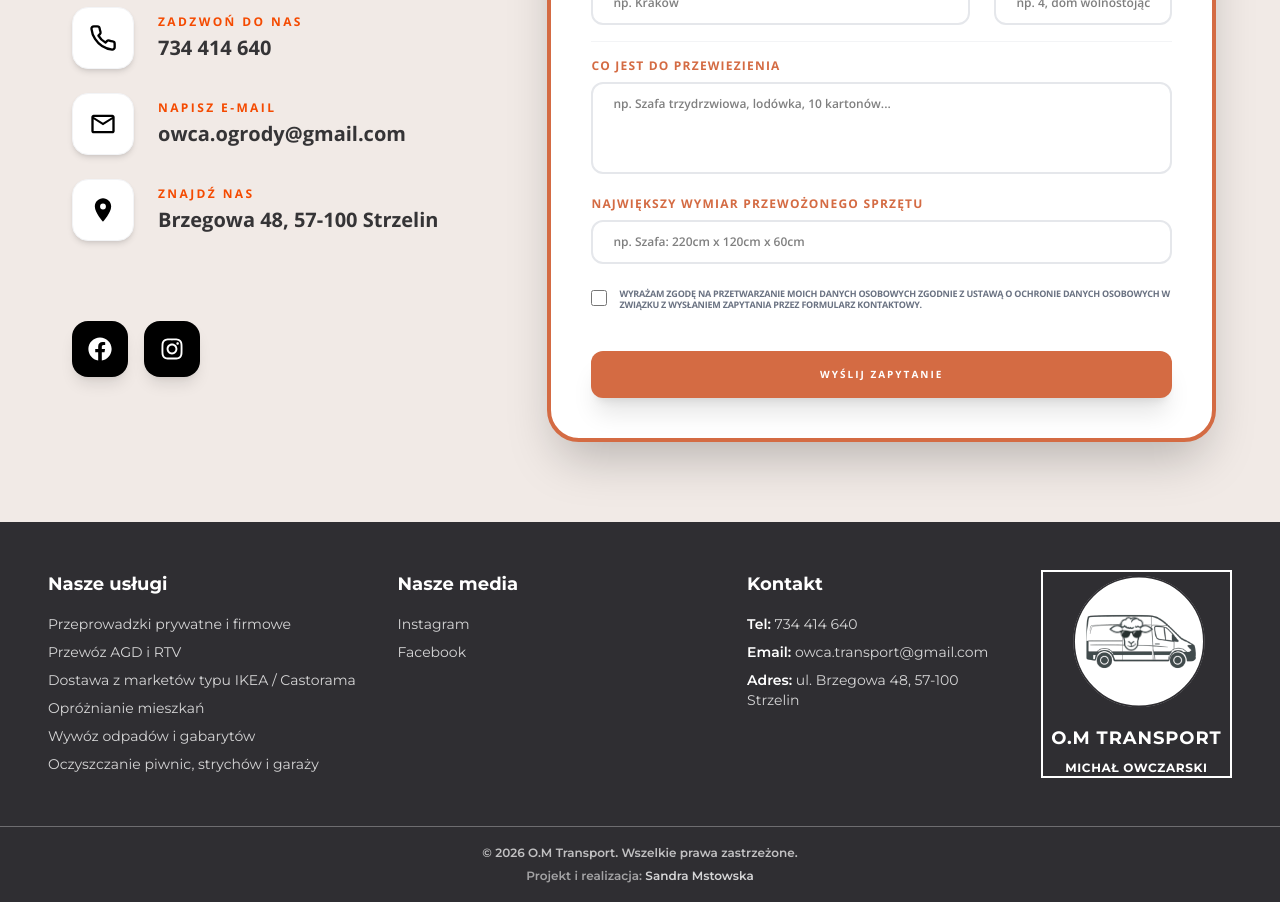
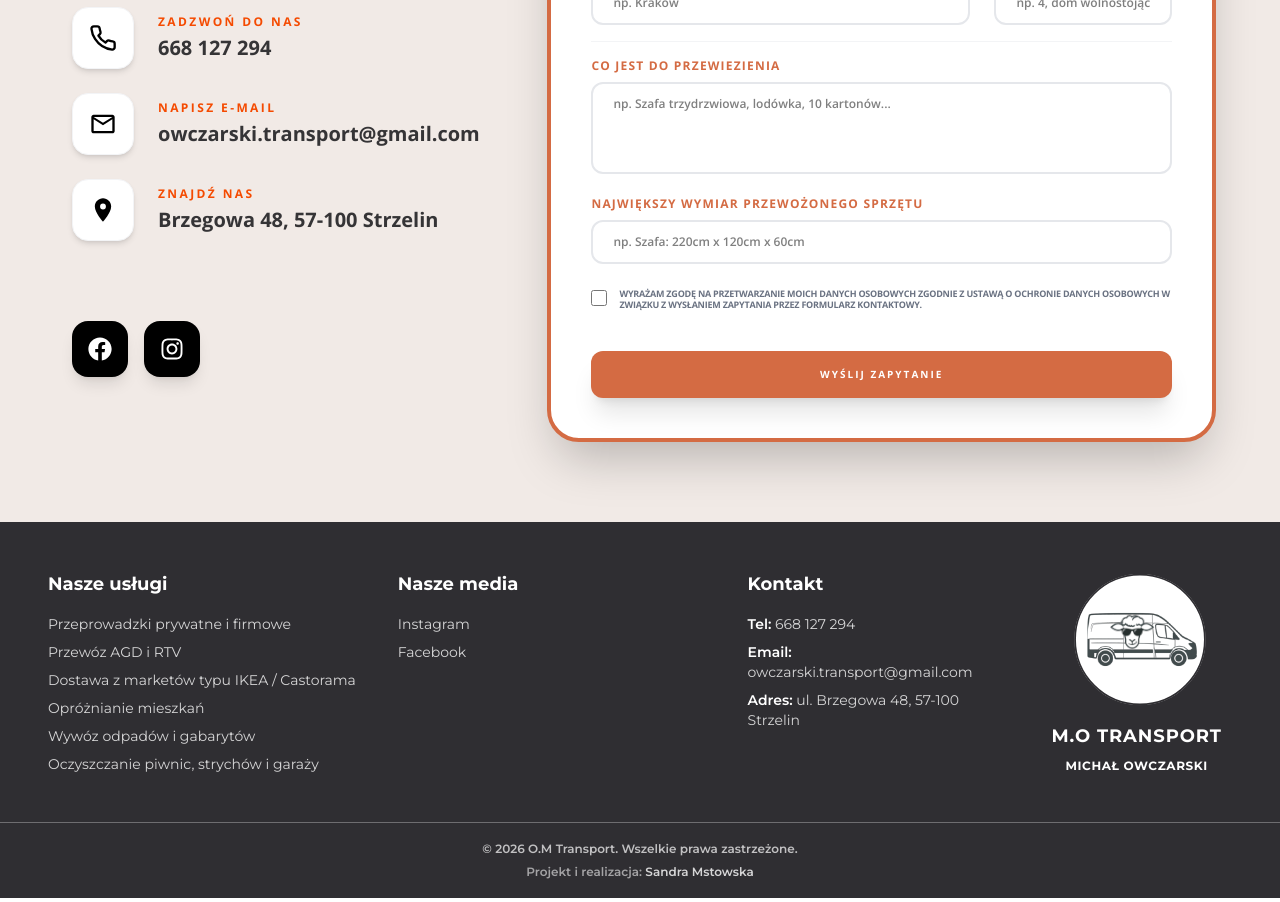
Before and after one commit to MstowskaSandra/owca-transport, a React (Vite) app: page /kontakt in a window 1280 px wide. Shown: the part 540-1442 px from the top of the page. Built offline with nearby package versions, Linux system fonts and the light colour scheme; a web font is replaced by a local one.

Commit message:
refactor: update company contact phone number and email address

```diff
--- a/src/components/CallButton.jsx
+++ b/src/components/CallButton.jsx
@@ -11,7 +11,7 @@ export const CallButton = ({ variant = "orange", text = "Zadzwoń do nas" }) =>
   return (
     <button>
       <a
-        href="tel:734414640"
+        href="tel:668127294"
         className={`cursor-pointer uppercase flex items-center gap-2 text-white px-4 py-2 rounded-full transition w-fit font-mont font-bold text-[10px] tracking-widest ${selectedVariant}`}
       >
         <MdOutlinePhoneCallback className="w-5 h-5" />
--- a/src/components/Footer.jsx
+++ b/src/components/Footer.jsx
@@ -62,8 +62,8 @@ export const Footer = () => {
                 href="tel:734414640"
                 className="hover:text-white transition hover:translate-x-1 inline-block"
               >
-                <span className="font-semibold text-white">Tel:</span> 734 414
-                640
+                <span className="font-semibold text-white">Tel:</span> 668 127
+                294
               </a>
 
               <a
@@ -71,7 +71,7 @@ export const Footer = () => {
                 className="hover:text-white transition hover:translate-x-1 inline-block"
               >
                 <span className="font-semibold text-white">Email:</span>{" "}
-                owca.transport@gmail.com
+                owczarski.transport@gmail.com
               </a>
 
               <a
@@ -87,14 +87,14 @@ export const Footer = () => {
           </div>
         </div>
 
-        <div className="flex flex-col items-center justify-center gap-2 w-60 border-2">
+        <div className="flex flex-col items-center justify-center gap-2 w-60">
           <img
             src="/assets/logo-circle.svg"
             alt="Logo Owca Ogrody"
             className="w-24 lg:w-36 h-24 lg:h-36 object-contain"
           />
           <p className="font-bold text-lg tracking-wider uppercase">
-            O.M Transport
+            M.O Transport
           </p>
           <p className="font-bold text-xs tracking-wider uppercase">
             Michał Owczarski
--- a/src/components/Hero.jsx
+++ b/src/components/Hero.jsx
@@ -37,7 +37,7 @@ const Hero = () => {
           </div>
 
           <a
-            href="tel:734414640"
+            href="tel:668127294"
             className="flex items-center justify-center gap-2.5 sm:w-auto rounded-full bg-[#D46B43] px-8 py-4 text-xs font-black tracking-widest text-white shadow-md transition-all duration-200 hover:bg-[#EAB33B] hover:shadow-lg active:scale-95 cursor-pointer uppercase group"
           >
             <FiPhone className="text-base transition-transform duration-200 group-hover:rotate-12" />
--- a/src/components/nav.jsx
+++ b/src/components/nav.jsx
@@ -102,7 +102,7 @@ const Nav = () => {
                 href="tel:734414640"
                 className="text-black font-mont font-bold text-sm hover:underline"
               >
-                734 414 640
+                668 127 294
               </a>
               <span className="text-gray-600 font-mont font-semibold text-xs">
                 Skontaktuj się z nami
--- a/src/pages/Contact.jsx
+++ b/src/pages/Contact.jsx
@@ -29,7 +29,7 @@ const Contact = () => {
                 Zadzwoń do nas
               </p>
               <p className="text-sm lg:text-xl font-extrabold text-[#353436] !text-[#353436]">
-                734 414 640
+                668 127 294
               </p>
             </div>
           </a>
@@ -49,7 +49,7 @@ const Contact = () => {
                 Napisz e-mail
               </p>
               <p className="text-sm lg:text-xl font-extrabold break-all sm:break-normal text-[#353436] !text-[#353436]">
-                owca.ogrody@gmail.com
+                owczarski.transport@gmail.com
               </p>
             </div>
           </a>
```
